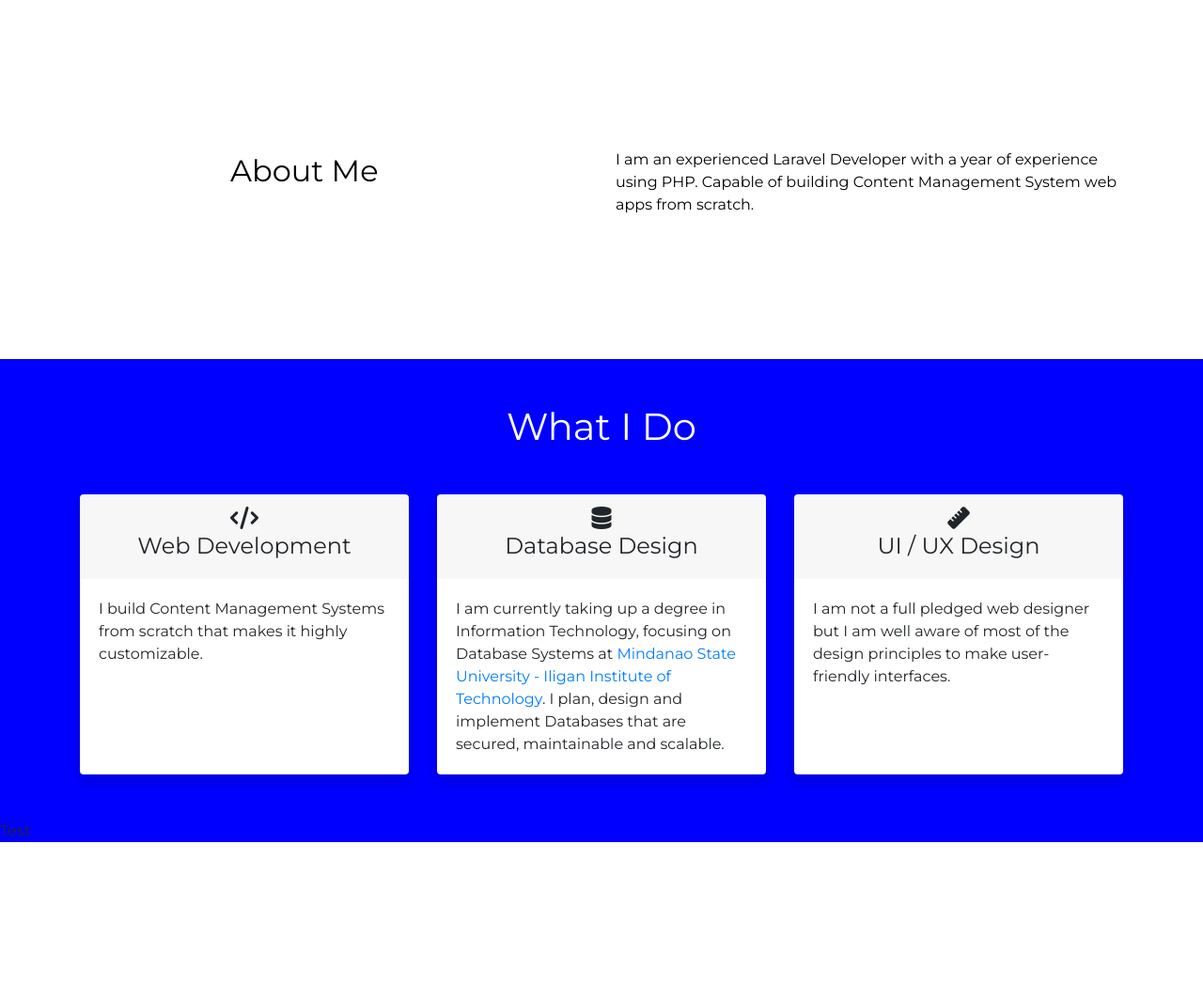
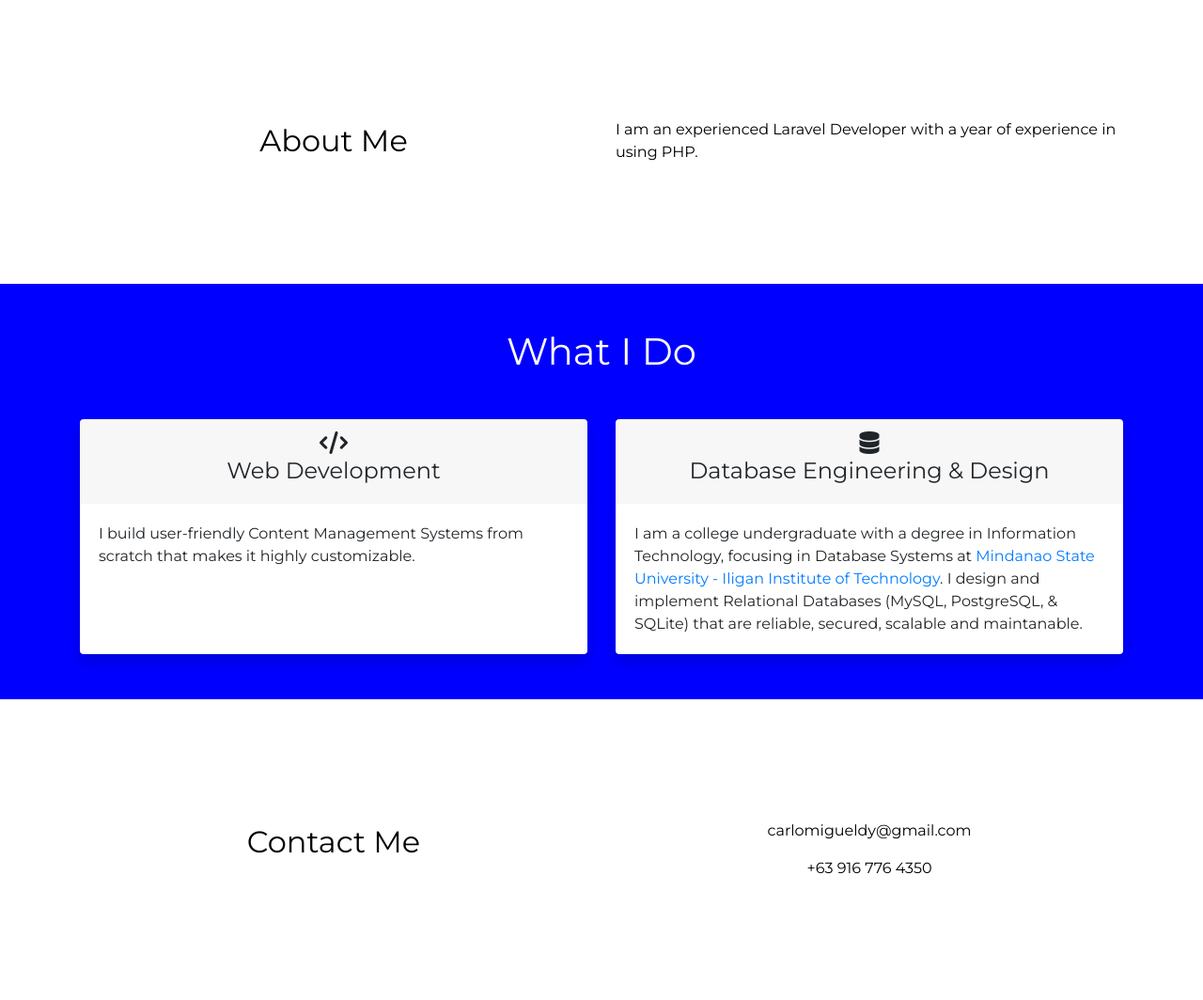
Before and after one commit to carlomigueldy/old.carlomigueldy, a plain HTML site: page index.html in a window 1280 px wide. Shown: the part 802-1866 px from the top of the page at 94% size. Before the commit the page ends 1698 px from the top, so only its background shows below. Drawn offline with nearby package versions, Linux system fonts and the light colour scheme.

Commit message:
Added some few changes

```diff
--- a/css/style.css
+++ b/css/style.css
@@ -6,11 +6,10 @@ body, html {
 }
 
 .bg {
-    /* The image used */
-    background-image: url("../img/bg-img.jpg");
+    /* background-image: url("../img/bg-img.jpg"); */
+    background-image: url('https://images.pexels.com/photos/1194713/pexels-photo-1194713.jpeg?auto=compress&cs=tinysrgb&dpr=2&h=650&w=940');
     /* Full height */
     height: 100%;
-
     /* Center and scale the image nicely */
     background-position: center;
     background-repeat: no-repeat;
@@ -25,6 +24,16 @@ body, html {
 }
 .bg-3 {
     background-color: blue;
+    background-size: cover;
+    background-repeat: no-repeat;
+    background-position: center;
+}
+.bg-4 {
+    background-color: #fff;
+    color: black;
+    background-size: cover;
+    background-repeat: no-repeat;
+    background-position: center;
 }
 .overlay {
     background-color: rgba(0, 0, 0, 0.5);
@@ -37,10 +46,21 @@ hr {
     border-radius: 10%;
 }
 .about-me-head {
-    padding: 10rem;
+    margin-top: 5rem;
+    margin-bottom: 5rem;
     font-size: 2rem;
 }
 .about-me-content {
     /* padding: 10rem; */
-    padding-top: 10rem;
+    margin-top: 5rem;
+    margin-bottom: 5rem;
 }
+.contact-me-head {
+    margin-top: 5rem;
+    margin-bottom: 5rem;
+    font-size: 2rem;
+}
+.contact-me-info {
+    margin-top: 5rem;
+    margin-bottom: 5rem;
+}
--- a/index.html
+++ b/index.html
@@ -13,7 +13,7 @@
 	<title>Carlo Miguel Dy</title>
 </head>
 <body>
-	<div class="bg shadow">
+	<div class="bg">
 		<div class="overlay">
 			<div class="container">
 				<div class="row" style="margin-bottom: 10rem;"></div>
@@ -22,7 +22,7 @@
 						<div class="card-body text-white">
 							<h2 class="display-5">Hello my name is,</h2>
 							<h1 class="display-3">Carlo Miguel Dy</h1>
-							<p>I am a Laravel Developer from Philippines and currently living in Maigo, Lanao del Norte. I enjoy building web apps.</p>
+							<p>I am self-taught Laravel Developer from Philippines.</p>
 							<h2>
 								<a href="https://github.com/carlomigueldy" class="text-white m-2" target="_blank"><i class="fab fa-github"></i></a>
 								<a href="https://www.linkedin.com/in/carlo-miguel-dy-168797181/" class="text-white m-2" target="_blank"><i class="fab fa-linkedin"></i></a>
@@ -36,17 +36,17 @@
 			</div>
 		</div>
 	</div>
-	<div class="bg-2">
+	<div class="bg-2 pt-5 pb-5">
 		<div class="container">
 			<div class="row">
-				<div class="col">
-					<div class="about-me-head">
+				<div class="col-sm-12 col-md-6 col-lg-6">
+					<div class="text-center about-me-head">
 						<p>About Me</p>
 					</div>
 				</div>
-				<div class="col">
+				<div class="col-sm-12 col-md-6 col-lg-6">
 					<div class="about-me-content">
-						<p>I am an experienced Laravel Developer with a year of experience using PHP. Capable of building Content Management System web apps from scratch.</p>
+						<p>I am an experienced Laravel Developer with a year of experience in using PHP.</p>
 					</div>
 				</div>
 			</div>
@@ -67,7 +67,7 @@
 							</div>
 							<div class="card-body">
 								<p class="card-text">
-									I build Content Management Systems from scratch that makes it highly customizable.
+									I build user-friendly Content Management Systems from scratch that makes it highly customizable.
 								</p>
 							</div>
 						</div>
@@ -75,25 +75,12 @@
 							<div class="card-header text-center border-0">
 								<h4>
 									<div><i class="fas fa-database"></i></div>
-									<div>Database Design</div>
+									<div>Database Engineering & Design</div>
 								</h4>
 							</div>
 							<div class="card-body">
 								<p class="card-text">
-									I am currently taking up a degree in Information Technology, focusing on Database Systems at <a href="https://msuiit.edu.ph/" target="_blank">Mindanao State University - Iligan Institute of Technology</a>. I plan, design and implement Databases that are secured, maintainable and scalable.
-								</p>
-							</div>
-						</div>
-						<div class="card shadow border-0">
-							<div class="card-header text-center border-0">
-								<h4>
-									<div><i class="fas fa-ruler"></i></div>
-									<div>UI / UX Design</div>
-								</h4>
-							</div>
-							<div class="card-body">
-								<p class="card-text">
-									I am not a full pledged web designer but I am well aware of most of the design principles to make user-friendly interfaces.
+									I am a college undergraduate with a degree in Information Technology, focusing in Database Systems at <a href="https://msuiit.edu.ph/" target="_blank">Mindanao State University - Iligan Institute of Technology</a>. I design and implement Relational Databases (MySQL, PostgreSQL, & SQLite) that are reliable, secured, scalable and maintanable.
 								</p>
 							</div>
 						</div>
@@ -102,8 +89,22 @@
 			</div>
 		</div>
 	</div>
-	<div class="bg-3">
-		Test
+	<div class="bg-4 pt-5 pb-5">
+		<div class="container">
+			<div class="row">
+				<div class="col">
+					<div class="text-center contact-me-head">
+						<p>Contact Me</p>
+					</div>
+				</div>
+				<div class="col">
+					<div class="text-center contact-me-info">
+						<p>carlomigueldy@gmail.com</p>
+						<p>+63 916 776 4350</p>
+					</div>
+				</div>
+			</div>
+		</div>
 	</div>
 
     <script src="https://code.jquery.com/jquery-3.3.1.slim.min.js" integrity="sha384-q8i/X+965DzO0rT7abK41JStQIAqVgRVzpbzo5smXKp4YfRvH+8abtTE1Pi6jizo" crossorigin="anonymous"></script>
```
